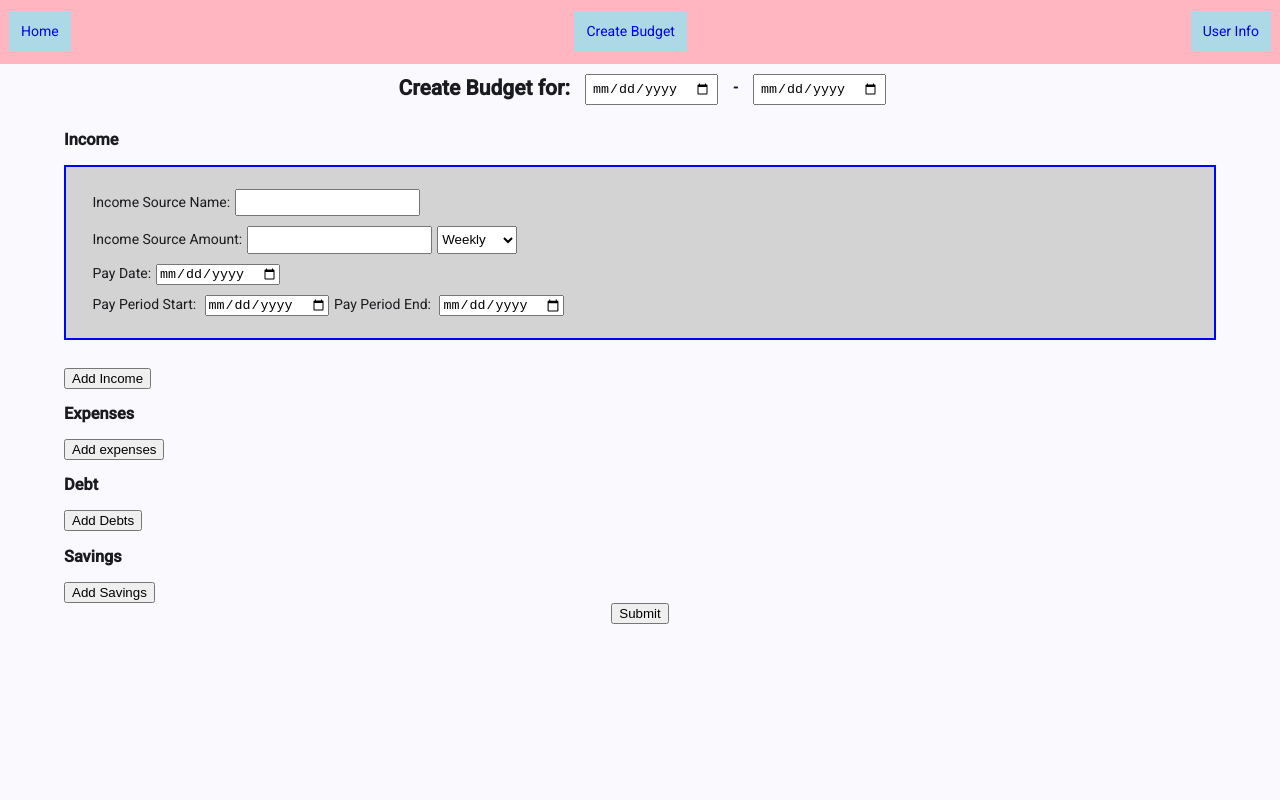
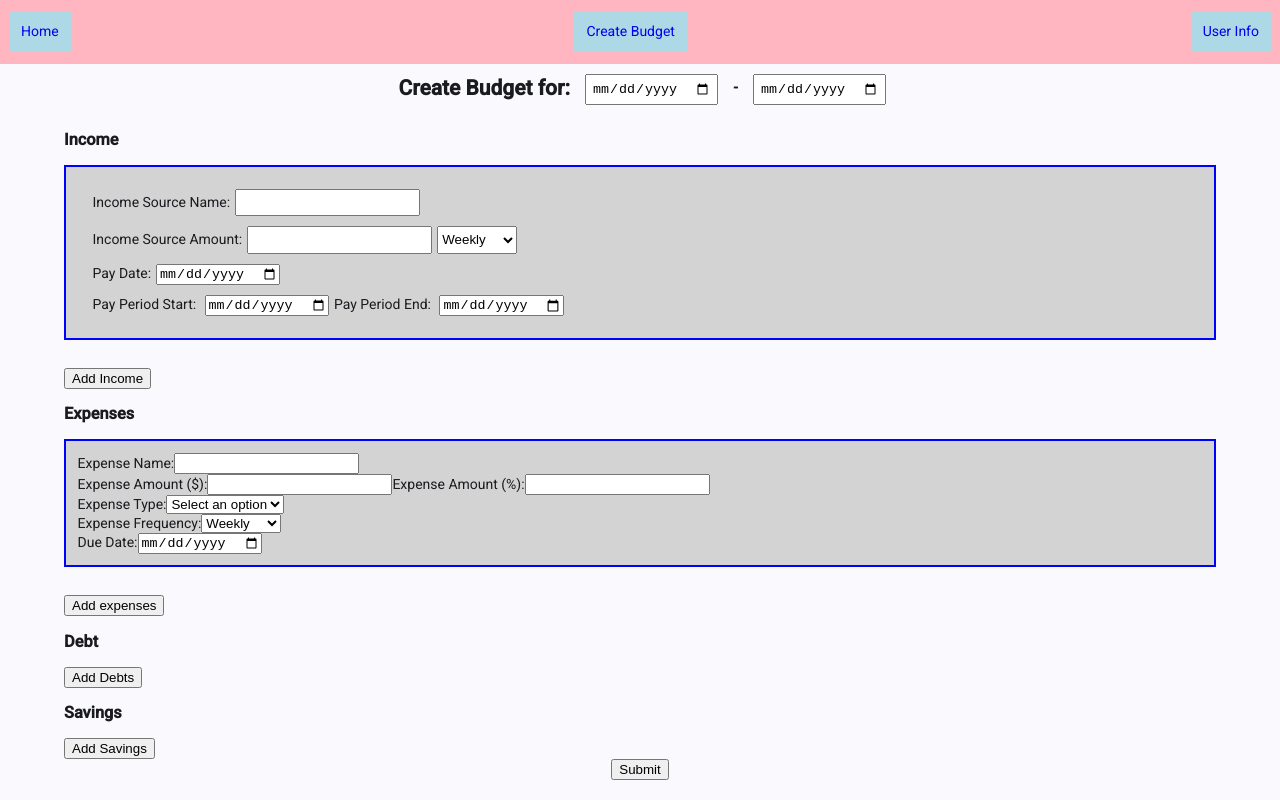
Before and after one commit to LizaFeng/iBudget, an Angular app in the folder iBudget/: page /create-budget in a window 1280 px wide. Built offline with nearby package versions, Linux system fonts and the light colour scheme.

Commit message:
added all of the parts to the component

```diff
--- a/iBudget/src/app/create-budget/create-budget.html
+++ b/iBudget/src/app/create-budget/create-budget.html
@@ -30,6 +30,7 @@
     <!-- Expenses Section -->
     <div formArrayName="expenses"></div>
     <h3>Expenses</h3>
+    <app-expense-component [defaultCard]="true" />
     <button type="button" (click)="addExpenses()">Add expenses</button>
     <!-- Debt Section -->
 
--- a/iBudget/src/app/create-budget/create-budget.ts
+++ b/iBudget/src/app/create-budget/create-budget.ts
@@ -8,10 +8,11 @@ import {
   Validators,
 } from '@angular/forms';
 import { IncomeComponent } from '../income-component/income-component';
+import { ExpenseComponent } from '../expense-component/expense-component';
 
 @Component({
   selector: 'app-create-budget',
-  imports: [ReactiveFormsModule, IncomeComponent],
+  imports: [ReactiveFormsModule, IncomeComponent, ExpenseComponent],
   templateUrl: './create-budget.html',
   styleUrl: './create-budget.css',
 })
--- /dev/null
+++ b/iBudget/src/app/expense-component/expense-component.css
@@ -0,0 +1,7 @@
+.expense-component-main-container {
+  background-color: lightgray;
+  padding: 1%;
+  position: relative; /* Essential for positioning child elements relative to this div */
+  margin-bottom: 2rem;
+  border: 2px solid blue;
+}
--- /dev/null
+++ b/iBudget/src/app/expense-component/expense-component.html
@@ -0,0 +1,45 @@
+<div class="expense-component-main-container">
+  <div class="expense-naming">
+    <label for="expense-name">Expense Name:</label>
+    <input class="expense-name" id="expense-name" />
+  </div>
+  <div class="expense-amt">
+    <!-- <div class="expense-amt-dollar-form"> -->
+    <label for="expense-amt-dollar">Expense Amount ($):</label>
+    <input type="text" id="expense-amt-dollar" />
+    <!-- </div> -->
+    <!-- <div class="expense-amt-percent"> -->
+    <label for="expense-amt-percent">Expense Amount (%):</label>
+    <input type="text" id="expense-amt-percent" />
+    <!-- </div> -->
+  </div>
+  <label for="exp-type">Expense Type:</label>
+  <select class="exp-type" name="exp-type" id="exp-type">
+    <option value="" disabled selected>Select an option</option>
+    <option value="fees">Fees</option>
+    <option value="food">Food</option>
+    <option value="housing cost">Housing Cost</option>
+    <option value="insurance">Insurance</option>
+    <option value="medical">Medical</option>
+    <option value="others">Others</option>
+    <option value="transportation">Transportation</option>
+    <option value="utilities">Utilities</option>
+  </select>
+  <div class="expense-freq">
+    <label for="exp-freq">Expense Frequency:</label>
+    <select class="exp-freq" name="exp-freq" id="exp-freq">
+      <option value="weekly">Weekly</option>
+      <option value="biweekly">Bi-weekly</option>
+      <option value="monthly">Monthly</option>
+      <option value="yearly">Yearly</option>
+    </select>
+  </div>
+
+  <label for="due-date">Due Date:</label>
+  <input type="date" id="due-date" />
+
+  @if (defaultCard == false) {
+  <!-- Content to display when the condition is true -->
+  <button class="delete-btn"><mat-icon>delete_outline</mat-icon></button>
+  }
+</div>
```
Also changed, not shown: iBudget/src/app/expense-component/expense-component.ts (added, +13 -0 lines), 1 other file (tests, documents, lock files or other folders).
